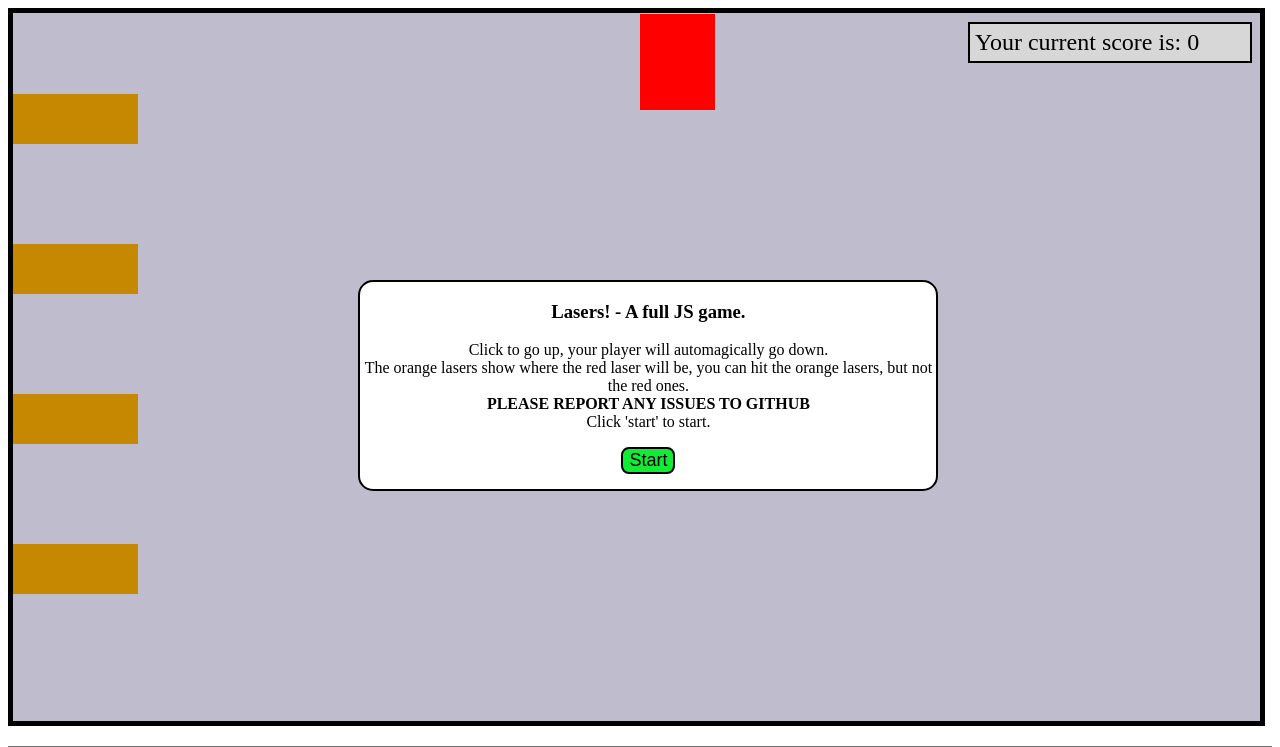
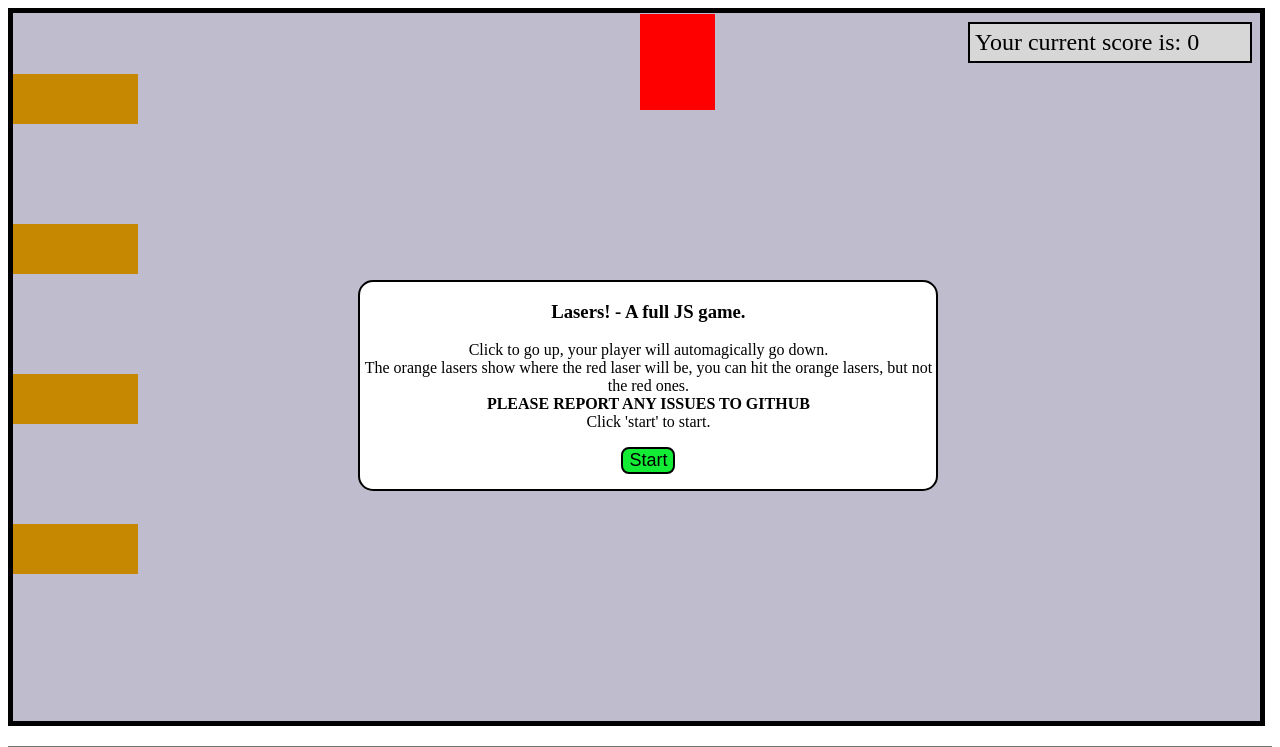
Before and after one commit to TheRealmOfTheGeek/TheRealmOfTheGeek.github.io, a PHP site: page /games/lasers/index.html in a window 1280 px wide. Shown: the top 747 px of the page. Run offline with PHP 8.4, Linux system fonts and the light colour scheme; some libraries are stand-ins or nearby versions.

Commit message:
Update style.css

```diff
--- a/games/lasers/style.css
+++ b/games/lasers/style.css
@@ -34,7 +34,7 @@
   width: 125px;
   background-color: rgb(198, 136, 0);
   left: -1px;
-  top: -20px;
+  top: -40px;
   margin-top: 100px;
   height: 50px;
   overflow: none;
```
